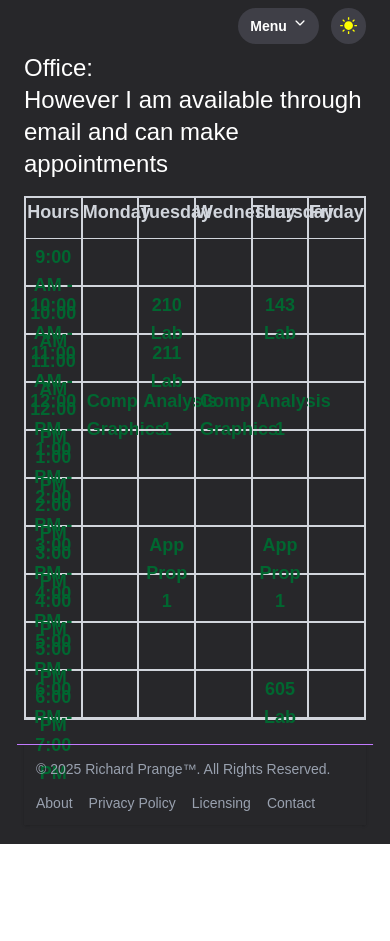
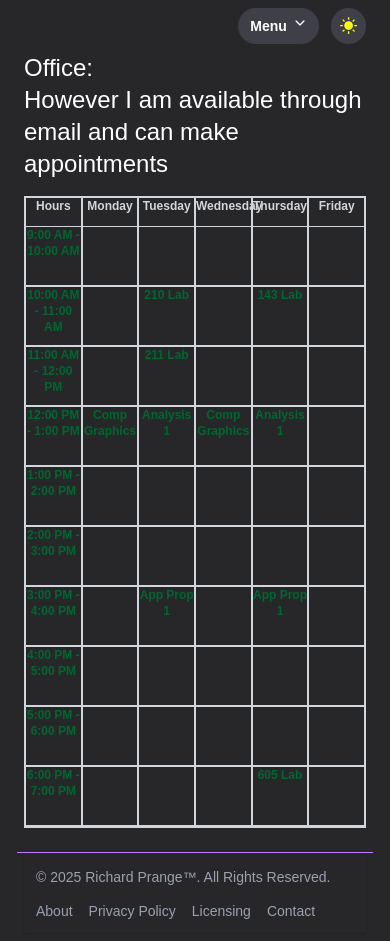
Before and after one commit to rwprange1/Personal-Website, a React (Vite) app: page /hours in a window 390 px wide. Before the commit the page ends 844 px from the top, so only its background shows below. Built offline with nearby package versions, Linux system fonts and the light colour scheme.

Commit message:
ready to deploy

```diff
--- a/src/Components/Carousel.tsx
+++ b/src/Components/Carousel.tsx
@@ -38,11 +38,11 @@ const Carousel: React.FC = () => {
 
   return (
     <div className="relative w-full max-w-2xl mx-auto min-w-[300px]">
-      <div className="overflow-hidden rounded-lg">
+      <div className="overflow-hidden rounded-lg flex items-center justify-center">
         <img
           src={images[currentIndex]}
           alt={`Slide ${currentIndex + 1}`}
-          className=" w-full h-80 object-cover transition duration-500 ease-in-out"
+          className="object-cover object-center rounded-2xl h-100 transition duration-500 ease-in-out"
         />
       </div>
 
--- a/src/Components/Header.tsx
+++ b/src/Components/Header.tsx
@@ -34,7 +34,7 @@ export default function Header() {
   return (
     <nav>
       {/** Large to medium size screens */}
-    <div className="hidden md:flex flex-row items-center justify-between pt-4 pb-4">
+    <div className="hidden lg:flex flex-row items-center justify-between pt-4 pb-4">
 
 
        <NavLink to="/" className="rounded-full  bg-white text-teal-400 dark:bg-zinc-50 dark:text-white hover:outline-1/2 hover:outline-purple-400">
@@ -45,7 +45,7 @@ export default function Header() {
 
   {/* Center header */}
   <div className="grow flex justify-center mb-2">
-    <header className="flex min-w-xs justify-center bg-inherit border-1 border-gray-300 dark:border-none dark:bg-zinc-700 rounded-full  lg:w-1/2 w-4/10  text-sm xl:text-md text-neutral-600 dark:text-white">
+    <header className="flex min-w-xs justify-center  bg-inherit border-1 border-gray-300 dark:border-none dark:bg-zinc-700 rounded-full  xl:w-1/2 w-7/10  text-xs xl:text-md text-neutral-600 dark:text-white">
       <NavLink
         to="/about"
         className="relative p-3 cursor-pointer hover:text-purple-400  "
@@ -143,7 +143,7 @@ export default function Header() {
     </div>
 
     {/** Mobile*/}
-    <div className="md:hidden flex place-content-end py-2 space-x-3">
+    <div className="lg:hidden flex place-content-end py-2 space-x-3">
       <div className="flex space-x-0.5">
         <Menu as="div" className="relative inline-block text-left">
           <div>
@@ -159,9 +159,12 @@ export default function Header() {
           >
             <div className="py-1">
               <MenuItem>
-                 <NavLink to="/" className="rounded-full bg-white text-teal-400 dark:bg-zinc-50 dark:text-white hover:outline-1/2 hover:outline-purple-400">
-                    <img className="w-10 h-10 rounded-full" src="null" alt="avatar"/>
-                  </NavLink>
+                 <NavLink
+                  to="/"
+                  className="rounded-md block px-4 py-1 text-sm text-white data-focus:bg-zinc-900"
+                >
+                  Home
+                </NavLink>
               </MenuItem>
 
               <MenuItem>
--- a/src/Components/Photos.tsx
+++ b/src/Components/Photos.tsx
@@ -11,7 +11,7 @@ function Photos(){
     return(
     <>
         {/** Displays phtotos on medium screens */}
-        <div className="hidden md:flex relative h-108">
+        <div className="hidden lg:flex relative h-108">
             <div className="absolute left-1/2 transform -translate-x-1/2 w-[120%] flex gap-x-12 columns-5">
             <img src={grad} className="w-full h-auto  rounded-2xl rotate-355" />
             <img src={wf} className="w-full h-auto rounded-2xl rotate-8" />
@@ -22,7 +22,7 @@ function Photos(){
         </div>
 
         {/** Displays phtotos on mobile */}
-       <div className="flex-col md:hidden relative  mb-2">
+       <div className="flex-col lg:hidden relative  mb-2">
             <Carousel/>
         </div>
 
--- a/src/Components/Projects/ProjectElement.tsx
+++ b/src/Components/Projects/ProjectElement.tsx
@@ -15,10 +15,10 @@ interface ProjectElementProps{
 function ProjectElement(props: ProjectElementProps){
 
     return(
-        <div className="items-center w-2/3 xl:w-1/3   h-[500px] flex flex-col  bg-white border border-gray-200 rounded-lg shadow-sm dark:bg-gray-800 dark:border-gray-700 overflow-y-scroll">
+        <div className="items-center w-full xl:w-1/3   h-[500px] flex flex-col  bg-white border border-gray-200 rounded-lg shadow-sm dark:bg-gray-800 dark:border-gray-700 overflow-y-scroll">
 
 
-                    <img className="rounded-t-lg h-[225px] w-full object-cover" src={props.data.img} alt="" />
+                <img className="rounded-t-lg h-[225px] w-full object-cover" src={props.data.img} alt="" />
 
 
 
--- a/src/Components/Schedule.tsx
+++ b/src/Components/Schedule.tsx
@@ -11,15 +11,15 @@ function Schedule(props: ScheduleProps){
 
 
   return (
-    <div className="max-w-md mt-3  text-neutral-600 dark:text-gray-400   ">
+    <div className="max-w-lg mt-3  text-neutral-600 dark:text-gray-400   ">
       <ul  >
         {hours.map((hour, index) => (
           <li
             key={hour}
-            className="border-t border-b border-gray-300  p-1  hover:shadow-sm transition  max-h-12 min-h-12"
+            className="border-t border-b border-gray-300  xl:p-1  hover:shadow-sm transition    [@media(max-height:1280px)]:min-h-15 xl:max-h-12 xl:min-h-12"
           >
 
-            <div className="text-lg dark:text-green-800 text-blue-600 text-">
+            <div className="text-xs lg:text-sm xl:text-lg dark:text-green-800 text-blue-600">
               {props.list[index] }
             </div>
           </li>
--- a/src/Components/Sections/About.tsx
+++ b/src/Components/Sections/About.tsx
@@ -44,8 +44,8 @@ function About() {
 
             </div>
             <div className="flex flex-col text-neutral-600 dark:text-gray-500 text-xl sm:text-3xl mb-3 wrap-break-word w-full lg:w-1/2 p-5">
-                <div className="flex p-5 w-auto h-1/2">
-                    <img src={grad} className="rounded-2xl md:rotate-355" />
+                <div className="flex p-5 justify-center w-auto h-100">
+                    <img src={grad} className="rounded-2xl lg:rotate-355" />
                 </div>
 
 
--- a/src/Components/Sections/Contact.tsx
+++ b/src/Components/Sections/Contact.tsx
@@ -5,7 +5,7 @@ import { SiMinutemailer } from "react-icons/si";
 function getInTouch(){
 
     return(
-        <div className="flex flex-col lg:flex-row pt-5 pb-0 gap-8 h-[83vh]">
+        <div className="flex flex-col lg:flex-row pt-5 pb-0 gap-8 ">
             <div className="flex flex-col text-3xl text-neutral-600 dark:text-gray-300 break-words w-full lg:w-1/2 outline-2 outline-zinc-700 rounded-2xl p-2 h-1/2">
                 <strong>If you would like to contact me or follow me on socials please do!</strong> <br/>
                 <text className="text-2xl mt-5"> I plan to be fairly active on LinkedIn and GitHub while continuing to update this website with new projects and updates</text>
--- a/src/Components/Sections/OfficeHours.tsx
+++ b/src/Components/Sections/OfficeHours.tsx
@@ -34,13 +34,13 @@ function OfficeHours(){
                 <text>However I am available through email and can make appointments</text>
             </div>
 
-            <div className="grid grid-cols-6 mt-4 text-lg md:text-xl mb-4 text-neutral-600 dark:text-gray-300 border">
+            <div className="grid grid-cols-6 mt-4  text-xs md:text-xl mb-4 text-neutral-600 dark:text-gray-300 border ">
                 <div className="font-bold text-center border">
-                    <strong>Hours</strong>
+                    <strong className="text-clip">Hours</strong>
                     <Schedule list={schedule["Hours"]}/>
                 </div>
                 <div className="font-bold text-center border">
-                    <strong>Monday</strong>
+                    <strong className="text-clip">Monday</strong>
                     <Schedule list={schedule["Monday"]}/>
                 </div>
                 <div className="font-bold text-center border">
@@ -48,7 +48,7 @@ function OfficeHours(){
                     <Schedule list={schedule["Tuesday"]}/>
                 </div>
                 <div className="font-bold text-center border">
-                    <strong>Wednesday</strong>
+                    <strong className="text-clip">Wednesday</strong>
                     <Schedule list={schedule["Wednesday"]}/>
                 </div>
                 <div className="font-bold text-center border">
```
Also changed, not shown: src/Components/Skills.tsx (+6 -6 lines).
